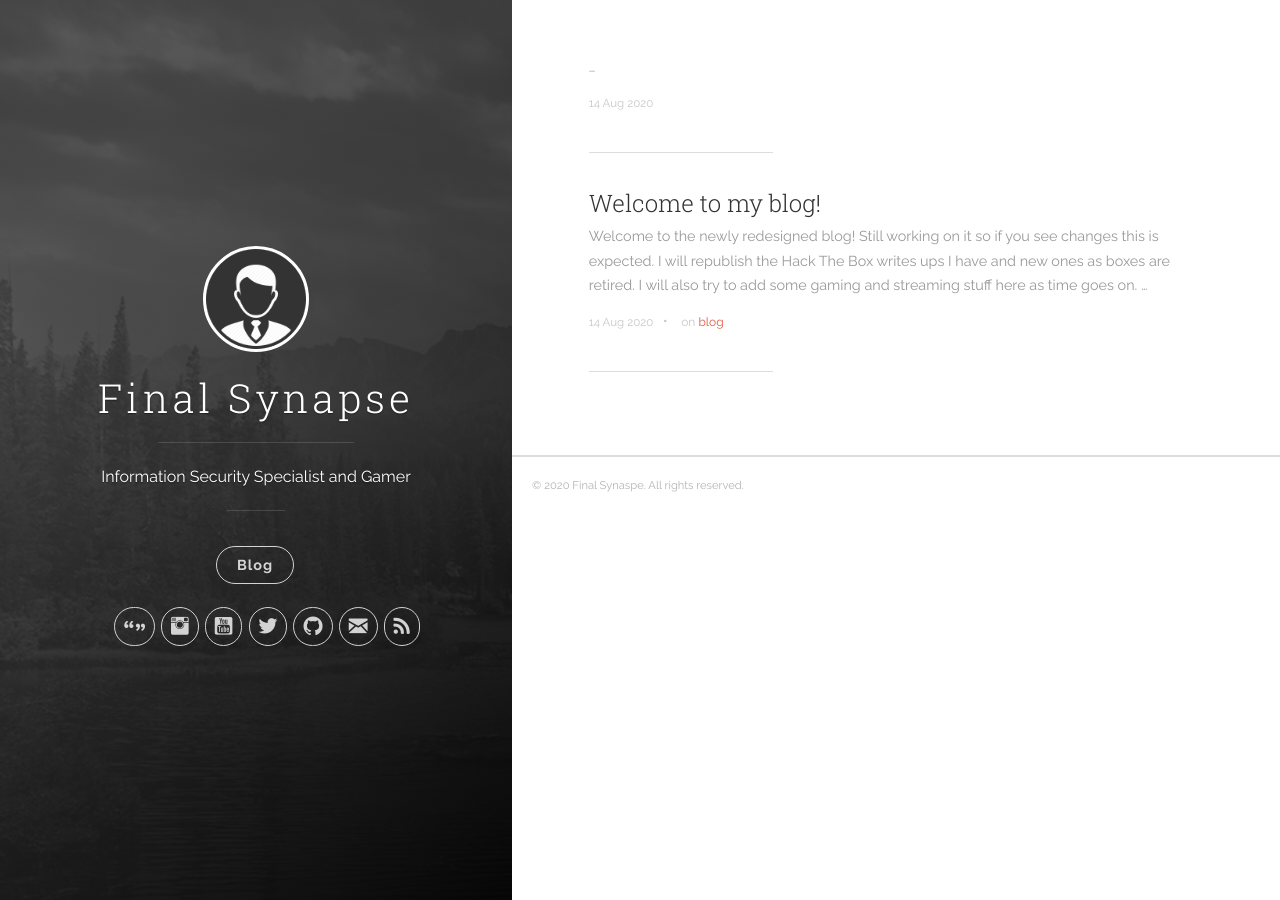
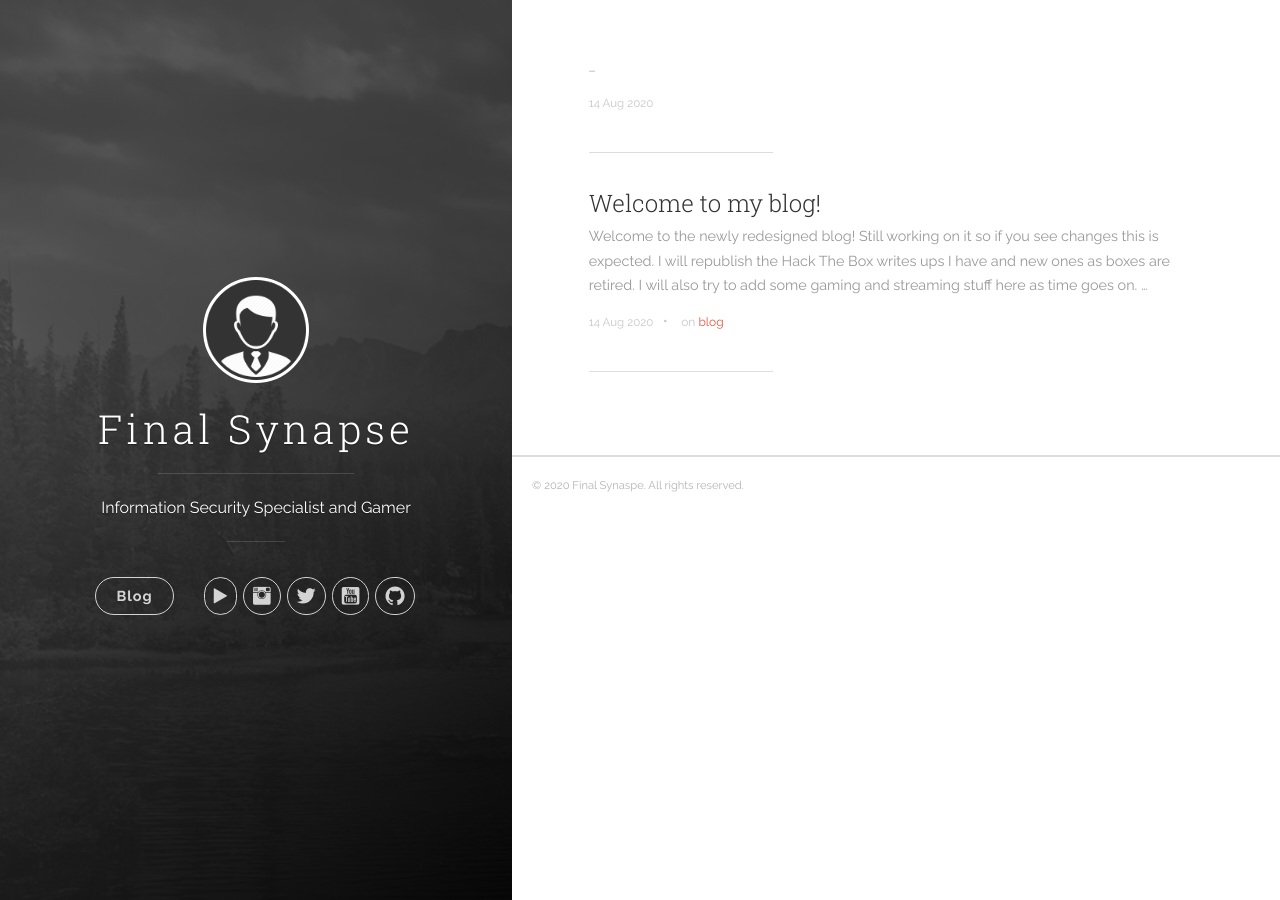
Before and after one commit to FinalSynapse/FinalSynapse.github.io, a Jekyll site: the page built from index.html, in a window 1280 px wide. Built offline with Jekyll 4.4.1, drawn with Linux system fonts in a browser that asks for light colours; the list of posts is cut into pages by our own code.

Commit message:
Fixed Social Buttons

```diff
--- a/_includes/header.html
+++ b/_includes/header.html
@@ -31,7 +31,7 @@
                 <!-- Twitch -->
                 <li class="navigation__item">
                   <a href="http://twitch.com/{{ site.author.twitch_username }}" title="{{ site.author.twitch_username }} on Twitch" target="_blank">
-                    <i class="icon icon-quote"></i>
+                    <i class="icon icon-play"></i>
                     <span class="label">Twitch</span>
                   </a>
                 </li>
@@ -47,22 +47,22 @@
                 </li>
               {% endif %}
 
-              {% if site.author.youtube_username %}
-                <!-- YouTube -->
-                <li class="navigation__item">
-                  <a href="http://youtube.com/channel/{{ site.author.youtube_username }}" title="{{ site.author.youtube_username }} on YouTube" target="_blank">
-                    <i class="icon icon-social-youtube"></i>
-                    <span class="label">YouTube</span>
-                  </a>
-                </li>
-              {% endif %}
-
             {% if site.author.twitter_username %}
               <!-- Twitter -->
               <li class="navigation__item">
                 <a href="http://twitter.com/{{ site.author.twitter_username }}" title="@{{ site.author.twitter_username }} on Twitter" target="_blank">
                   <i class="icon icon-social-twitter"></i>
                   <span class="label">Twitter</span>
+                </a>
+              </li>
+            {% endif %}
+
+            {% if site.author.youtube_username %}
+              <!-- YouTube -->
+              <li class="navigation__item">
+                <a href="http://youtube.com/channel/{{ site.author.youtube_username }}" title="{{ site.author.youtube_username }} on YouTube" target="_blank">
+                  <i class="icon icon-social-youtube"></i>
+                  <span class="label">YouTube</span>
                 </a>
               </li>
             {% endif %}
@@ -99,21 +99,21 @@
 
             {% if site.author.email %}
               <!-- Email -->
-              <li class="navigation__item">
+            <!--  <li class="navigation__item">
                 <a href="mailto:{{ site.author.email }}" title="Email {{ site.author.email }}" target="_blank">
                   <i class="icon icon-mail"></i>
                   <span class="label">Email</span>
                 </a>
               </li>
-            {% endif %}
+            {% endif %} -->
 
             <!-- RSS -->
-            <li class="navigation__item">
+          <!--  <li class="navigation__item">
               <a href="{{ site.baseurl }}/feed.xml" title="Subscribe" target="_blank">
                 <i class="icon icon-rss"></i>
                 <span class="label">RSS</span>
               </a>
-            </li>
+            </li> -->
 
             </ul>
           </nav>
```
Also changed, not shown: 1 other file.
